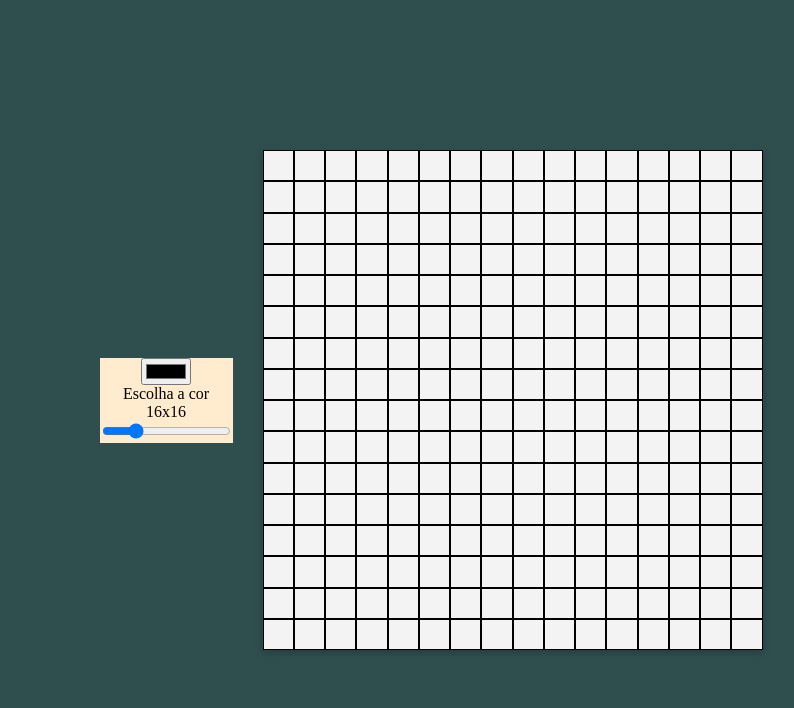
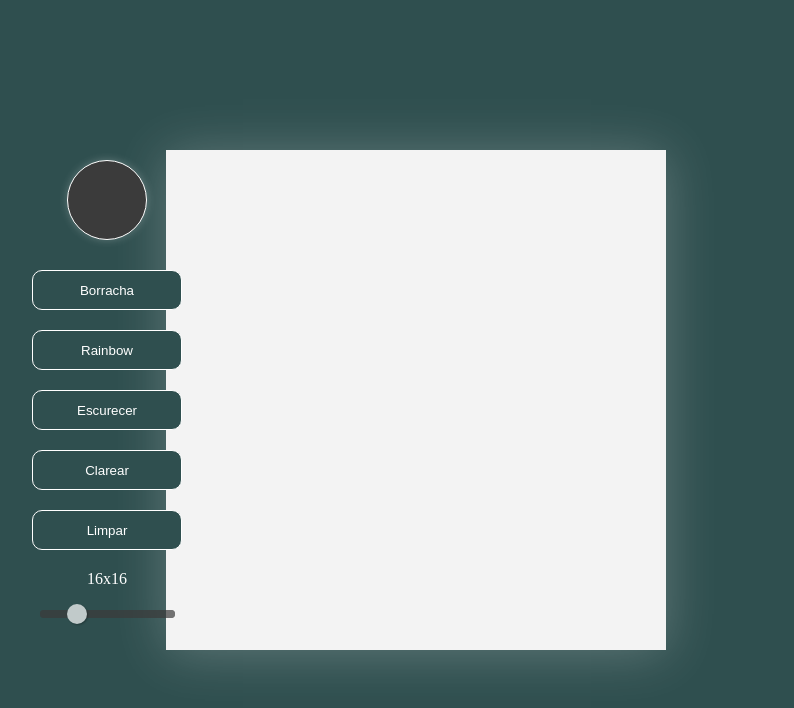
Before and after one commit to Moruan06/Sketch, a plain HTML site: page index.html in a window 1280 px wide. Shown: the whole page, without its empty margins (224-1018 px from the left). Drawn offline with Linux system fonts and the light colour scheme.

Commit message:
Adição de botões para melhor uso do sketchPad e estilzação geral do site

```diff
--- a/index.html
+++ b/index.html
@@ -8,9 +8,13 @@
   </head>
   <body>
       <div id="control">
-        <input type="color" id="pencilColor"><br>
-        <label for="pencilColor" id="pencilColorLabel">Escolha a cor</label><br>
-        <label for="gridSizeSlider" id="gridSliderLabel"></label><br>
+        <input type="color" id="pencilColor" value="#3B3B3B">
+        <button id="erase">Borracha</button>
+        <button id="rainbow">Rainbow</button>
+        <button id="darken">Escurecer</button>
+        <button id="lighten">Clarear</button>
+        <button id="clear">Limpar</button>
+        <label for="gridSizeSlider" id="gridSliderLabel"></label>
         <input type="range" id="gridSizeSlider" min="1" max="64" value="16">
     </div>
     <div id="container"></div>
--- a/style.css
+++ b/style.css
@@ -1,3 +1,9 @@
+:root{
+    --corFundo: darkslategray;
+    --corTexto: #fff;
+    --corSecundaria: #3b3b3b
+}
+
 body {
   margin: 0;
   box-sizing: border-box;
@@ -6,25 +12,124 @@ body {
   justify-content: center;
   height: 100vh;
   width: 100vw;
-  background-color: darkslategray;
+  background-color: var(--corFundo);
+  color: var(--corTexto);
 }
 
 #container {
   width: 500px;
   height: 500px;
   background-color: rgb(243, 243, 243);
-  box-shadow: rgba(0, 0, 0, 0.24) 0px 3px 8px;
+  box-shadow: rgba(255, 255, 255, 0.24) 0px 3px 50px;
   display: flex;
   flex-wrap: wrap;
 }
 
 .pixel {
     box-sizing: border-box;
-    border: 1px solid black; /*tirar depois*/
 }
 
 #control{
-    background-color: blanchedalmond;
     text-align: center;
-    margin: 30px;
+    display: flex;
+    flex-direction: column;
+    align-items: center;
+    gap: 20px;
+    height: 500px;
+    position: absolute;
+    left: 20%;
 }
+
+#control button{
+    width: 150px;
+    height: 40px;
+    border: 1px solid var(--corTexto);
+    color: var(--corTexto);
+    border-radius: 10px;
+    background-color: var(--corFundo);
+}
+
+button,
+input[type='color'] {
+  transition: transform 0.1s ease-in-out;
+}
+
+button:hover,
+input[type='color']:hover {
+  transform: scale(1.05);
+}
+
+input[type='color']:active {
+  transition: transform 0.05s ease-in-out;
+  transform: scale(1);
+}
+
+input[type='color'] {
+  appearance: none;
+  width: 100px;
+  height: 100px;
+  padding: 10px;
+  border: none;
+  background-color: transparent;
+}
+
+input[type='color']::-webkit-color-swatch-wrapper {
+  padding: 0;
+}
+
+input[type='color']::-webkit-color-swatch {
+  border: 1px solid  var(--corTexto);
+  border-radius: 50px;
+  box-shadow: rgba(255, 255, 255, 0.24) 0px 0px 8px;
+}
+
+input[type="range"] {
+    -webkit-appearance: none;
+    width: 90%;
+    height: 8px;
+    background: var(--corSecundaria);
+    outline: none;
+    opacity: 0.7;
+    transition: opacity .2s;
+    border-radius: 5px;
+}
+
+input[type="range"]::-webkit-slider-runnable-track {
+    width: 100%;
+    height: 8px;
+    cursor: pointer;
+    background: var(--corSecundaria);
+    border-radius: 5px;
+}
+
+input[type="range"]::-moz-range-track {
+    width: 100%;
+    height: 8px;
+    cursor: pointer;
+    background: var(--corSecundaria);
+    border-radius: 5px;
+}
+
+input[type="range"]::-webkit-slider-thumb {
+    -webkit-appearance: none;
+    width: 20px;
+    height: 20px;
+    background: var(--corTexto);
+    cursor: pointer;
+    border-radius: 50%;
+    margin-top: -6px;
+    box-shadow: 1px 1px 2px rgba(0,0,0,0.4);
+}
+
+input[type="range"]::-moz-range-thumb {
+    width: 20px;
+    height: 20px;
+    background: var(--corTexto);
+    cursor: pointer;
+    border-radius: 50%;
+    box-shadow: 1px 1px 2px rgba(0,0,0,0.4);
+}
+
+input[type="range"]:hover {
+    opacity: 1;
+}
```
